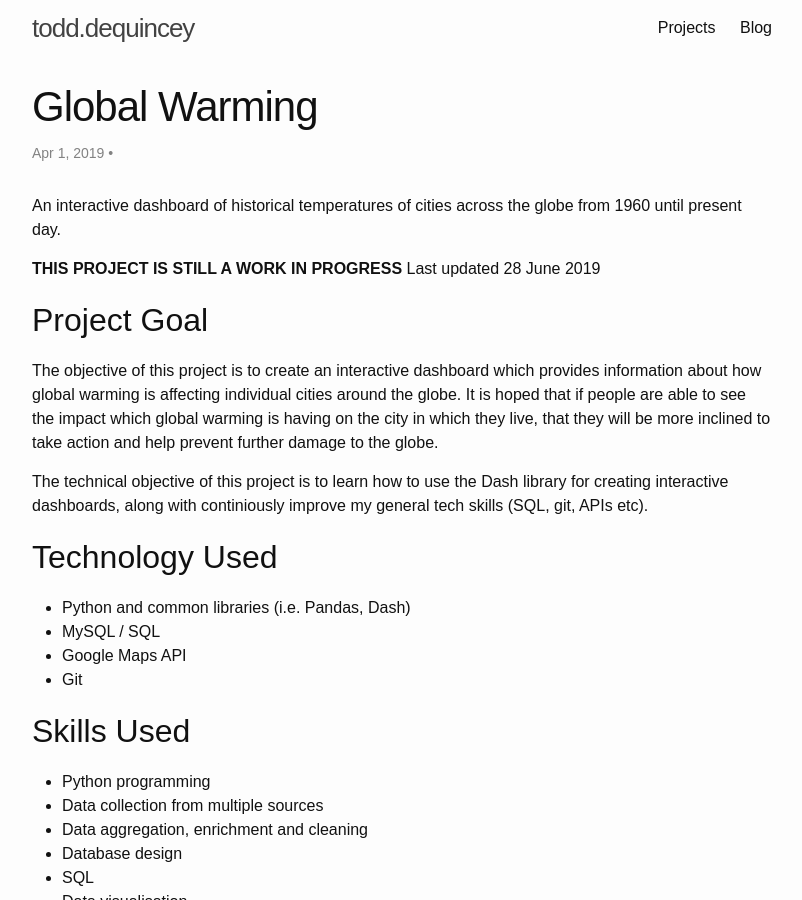
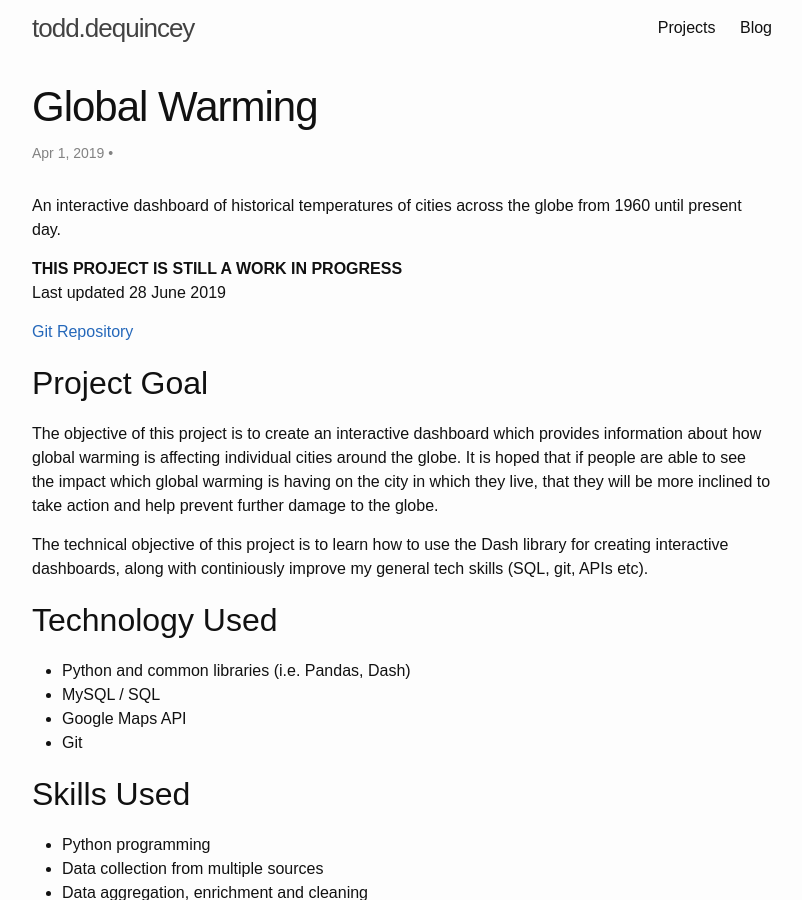
Before and after one commit to toddy86/dequincey.blog, a Jekyll site: the page built from _posts/2019-04-01-global-warming.md, in a window 1280 px wide and 900 px high. Shown: the whole window, without its empty margins (238-1040 px from the left). Built offline with Jekyll 4.4.1, drawn with Linux system fonts in a browser that asks for light colours.

Commit message:
Updated global warming project post

```diff
--- a/_posts/2019-04-01-global-warming.md
+++ b/_posts/2019-04-01-global-warming.md
@@ -9,6 +9,8 @@
 <!-- more -->
 <b>THIS PROJECT IS STILL A WORK IN PROGRESS</b>
 Last updated 28 June 2019
+
+<a href="https://github.com/toddy86/globalwarming">Git Repository</a>
 
 ## Project Goal
 The objective of this project is to create an interactive dashboard which provides information about how global warming is affecting individual cities around the globe. It is hoped that if people are able to see the impact which global warming is having on the city in which they live, that they will be more inclined to take action and help prevent further damage to the globe.
```
